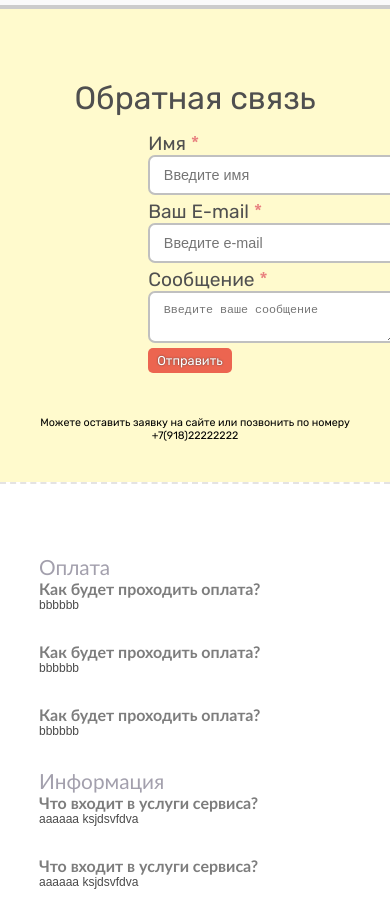
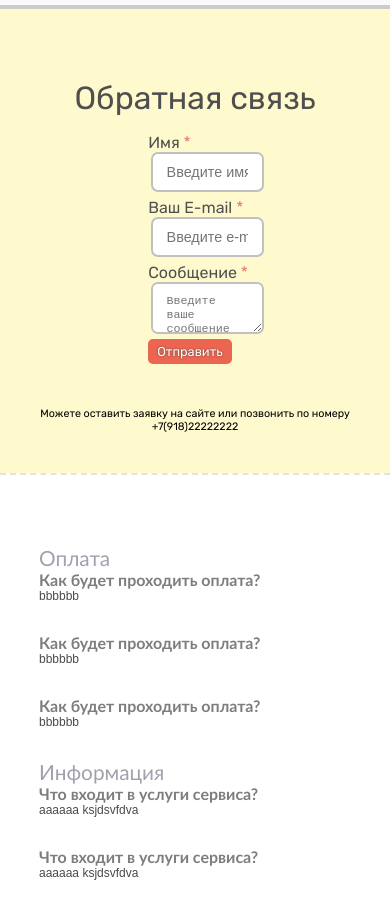
Before and after one commit to techengineering/techengineering.github.io, a plain HTML site: page index.html in a window 390 px wide. Shown: the part 2760-3667 px from the top of the page. Drawn offline with nearby package versions, Linux system fonts and the light colour scheme.

Commit message:
eeeee, 3:20

```diff
--- a/css/style.css
+++ b/css/style.css
@@ -229,6 +229,18 @@ h6 {
   padding-top: 30px;
   text-align: center;
 }
+@media (max-width:701px) {
+  #form_input textarea,#form_input input {
+    width: 60%!important;
+    margin-left: 2%;
+    float: left;
+  }
+}
+@media (max-width:701px) {
+#form_input label {
+  font-size: 1em;
+}
+}
 /* ответы и вопросы */
 #faq {
   background-color: #fff;
```
